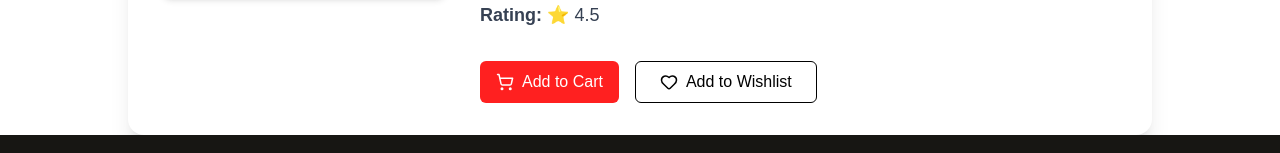
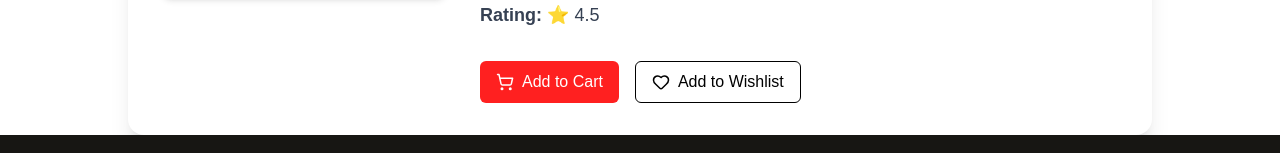
Before and after one commit to Rehan-programer/ecomm, a Next.js app: page /men/1 in a window 1280 px wide. Shown: the part 394-547 px from the top of the page. Built offline with nearby package versions, Linux system fonts and the light colour scheme.

Commit message:
ui-changes

```diff
--- a/src/app/men/[menid]/page.js
+++ b/src/app/men/[menid]/page.js
@@ -112,7 +112,7 @@ export default function MenProductDetails({ params }) {
           </button>
           <button
             onClick={() => toggleFavourite(product)}
-            className={`flex items-center justify-center gap-2 px-6 py-2 rounded-md border transition ${
+            className={`flex items-center justify-center gap-2 px-2 lg:px-4 py-2 rounded-md border transition ${
               isFav
                 ? "bg-red-500 text-white border-red-500"
                 : "border-black text-black hover:bg-gray-100"
```
